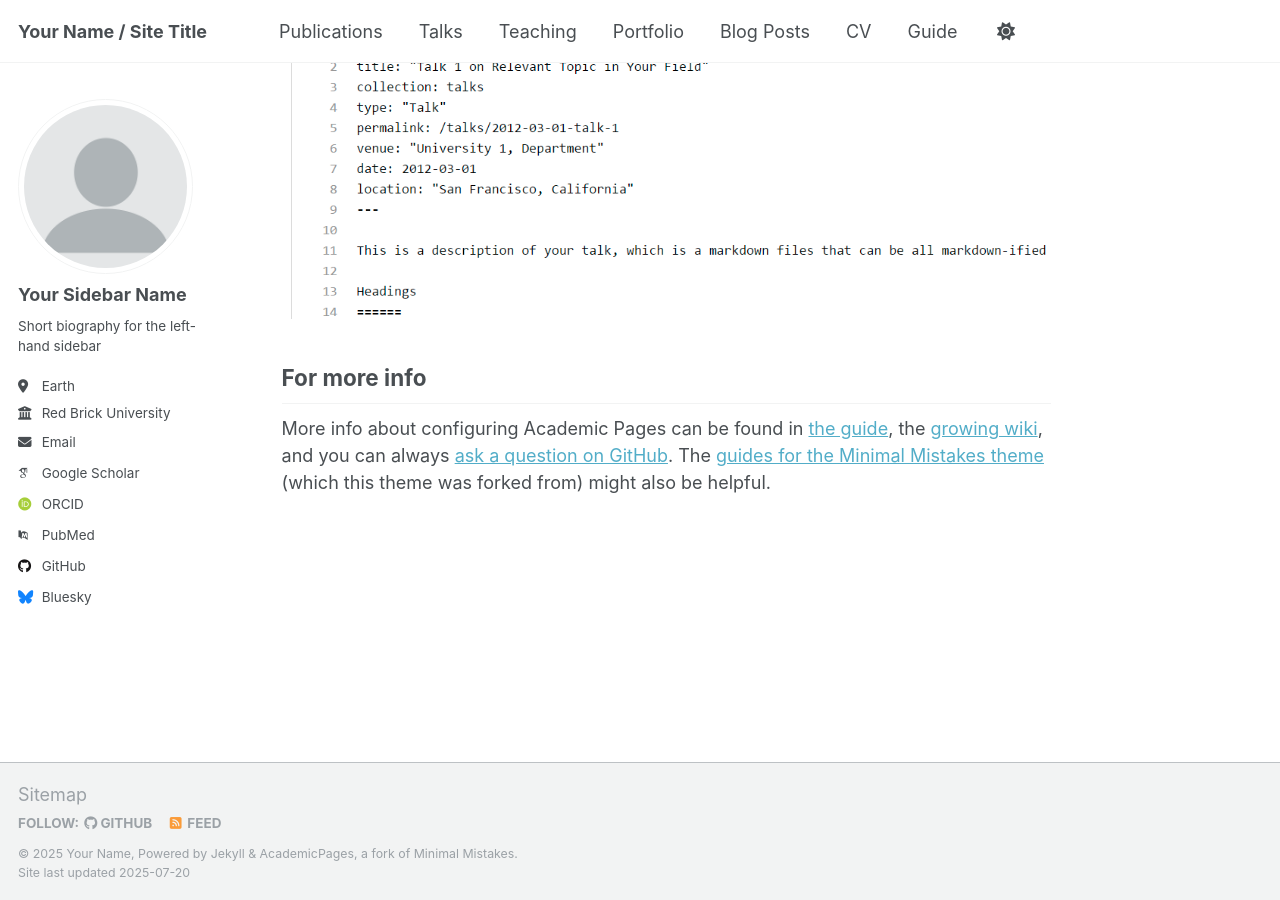
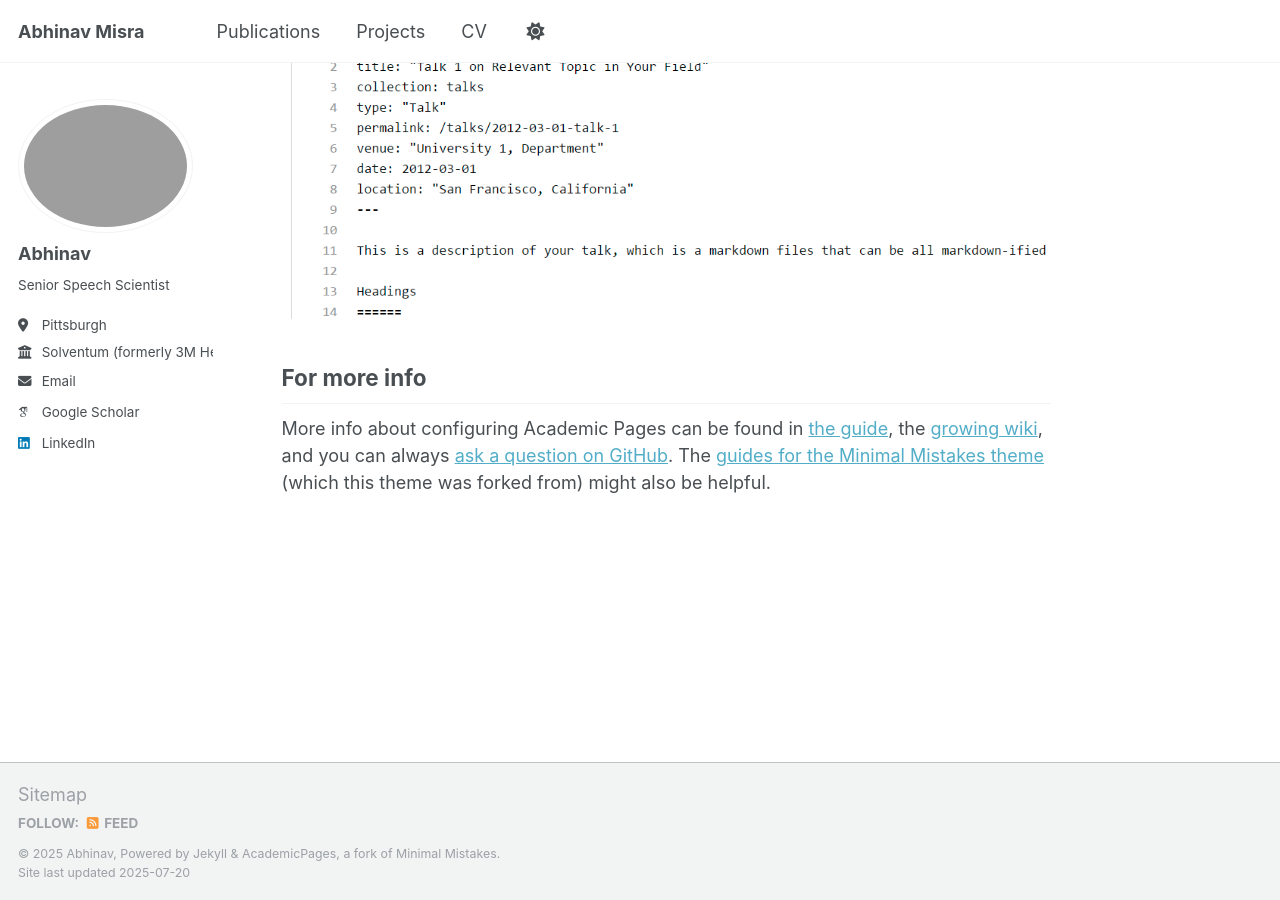
Before and after one commit to amisra001/amisra001.github.io, a Jekyll site: the page built from _pages/about.md, in a window 1280 px wide and 900 px high, scrolled down 2880 px. Built offline with Jekyll 4.4.1, drawn with Linux system fonts in a browser that asks for light colours; some web fonts are replaced; a script that is not in the unit is left out.

Commit message:
Updating website

```diff
--- a/Gemfile
+++ b/Gemfile
@@ -1,4 +1,4 @@
-source 'https://rubygems.org'
+source 'http://rubygems.org'
 
 group :jekyll_plugins do
   gem 'jekyll'
--- a/_config.yml
+++ b/_config.yml
@@ -9,10 +9,10 @@
 # Basic Site Settings
 locale                   : "en-US"
 site_theme               : "default"
-title                    : "Your Name / Site Title"
+title                    : "Abhinav Misra"
 title_separator          : "-"
-name                     : &name "Your Name"
-description              : &description "personal description"
+name                     : &name "Abhinav"
+description              : &description "Senior scientist working in Machine learning/AI"
 url                      : https://academicpages.github.io # the base hostname & protocol for your site e.g. "https://[your GitHub username].github.io" or if you already have some other page hosted on Github then use "https://[your GitHub username].github.io/[Your Repo Name]"
 baseurl                  : "" # the subpath of your site, e.g. "/blog"
 repository               : "academicpages/academicpages.github.io"
@@ -22,23 +22,23 @@ repository               : "academicpages/academicpages.github.io"
 #               Additional customization can be done by editing /_includes/author-profile.html
 author:
   # Biographic information
-  avatar           : "profile.png"
-  name             : "Your Sidebar Name"
+  avatar           : "profile.jpg"
+  name             : "Abhinav"
   pronouns         : # example: "she/her"
-  bio              : "Short biography for the left-hand sidebar"
-  location         : "Earth"
-  employer         : "Red Brick University"
+  bio              : "Senior Speech Scientist"
+  location         : "Pittsburgh"
+  employer         : "Solventum (formerly 3M Health)"
   uri              : # URL
-  email            : "none@example.org"
+  email            : "abhinavmisra001@gmail.com"
 
   # Academic websites
   academia         : # URL
   arxiv            : # URL - Update with the correct link to your profile
-  googlescholar    : "https://scholar.google.com/citations?user=PS_CX0AAAAAJ"
+  googlescholar    : "https://scholar.google.com/citations?user=RcD7bAYAAAAJ&hl=en"
   impactstory      : # URL
-  orcid            : "http://orcid.org/yourorcidurl"
+  orcid            : # URL
   semantic         : # URL
-  pubmed           : "https://www.ncbi.nlm.nih.gov/pubmed/?term=john+snow"
+  pubmed           : # URL
   researchgate     : # URL
   scopus           : # URL
 
@@ -46,13 +46,13 @@ author:
   bitbucket        : # Username - Update with your username on the site
   codepen          : # Username
   dribbble         : # Username
-  github           : "academicpages"
+  github           : # Username
   kaggle           : # Username
   stackoverflow    : # User number or user number and name (i.e., use "1" or "1/jeff-atwood")
 
   # Social media
   artstation       : # Username
-  bluesky          : "bsky.app" # Replace this with you Bluesky username
+  bluesky          : # "bsky.app" # Replace this with you Bluesky username
   facebook         : # Username
   flickr           : # Username
   foursquare       : # Username
@@ -61,7 +61,7 @@ author:
   keybase          : # Username
   instagram        : # Username
   lastfm           : # Username
-  linkedin         : # Username
+  linkedin         : abhinav-misra-46212914
   mastodon         : # URL
   medium           : # URL
   pinterest        : # Username
--- a/_data/navigation.yml
+++ b/_data/navigation.yml
@@ -11,23 +11,11 @@ main:
   - title: "Publications"
     url: /publications/
 
-  - title: "Talks"
-    url: /talks/
-
-  - title: "Teaching"
-    url: /teaching/
-
-  - title: "Portfolio"
-    url: /portfolio/
-
-  - title: "Blog Posts"
-    url: /year-archive/
+  - title: "Projects"
+    url: /projects/
 
   - title: "CV"
     url: /cv/
 
   # - title: "CV"
   #   url: /cv-json/
-
-  - title: "Guide"
-    url: /markdown/
```
